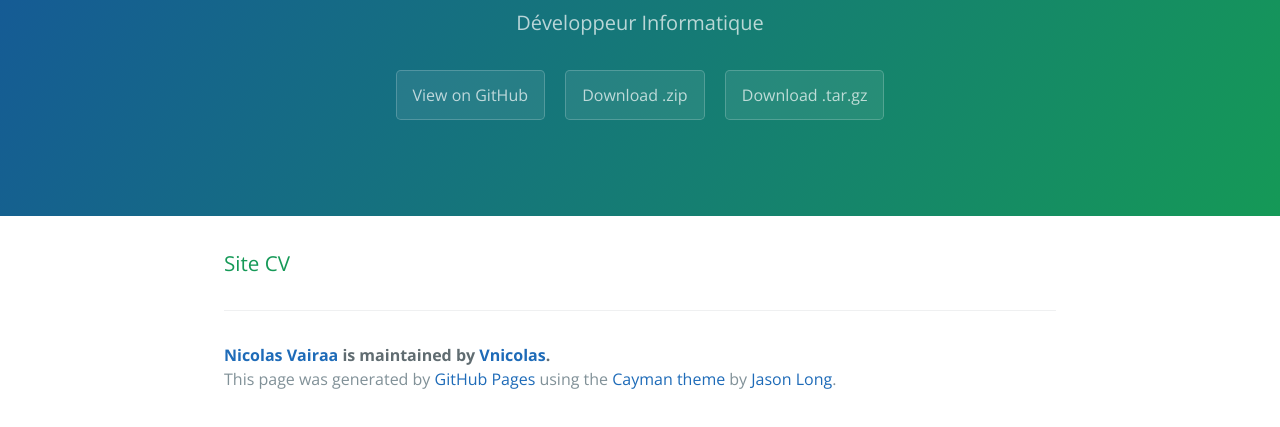
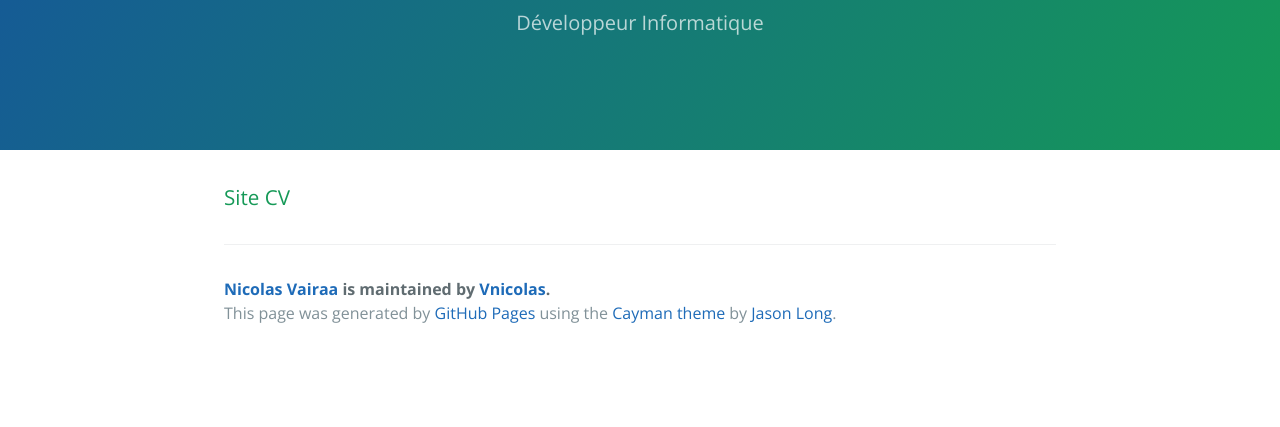
Before and after one commit to Vnicolas/cv, a plain HTML site: page index.html in a window 1280 px wide. Shown: the part 167-594 px from the top of the page. Drawn offline with nearby package versions, Linux system fonts and the light colour scheme.

Commit message:
Update index.html
Useless buttons removed

```diff
--- a/index.html
+++ b/index.html
@@ -13,9 +13,6 @@
     <section class="page-header">
       <h1 class="project-name">Nicolas Vairaa</h1>
       <h2 class="project-tagline">Développeur Informatique</h2>
-      <a href="https://github.com/Vnicolas/cv" class="btn">View on GitHub</a>
-      <a href="https://github.com/Vnicolas/cv/zipball/master" class="btn">Download .zip</a>
-      <a href="https://github.com/Vnicolas/cv/tarball/master" class="btn">Download .tar.gz</a>
     </section>
 
     <section class="main-content">
```
